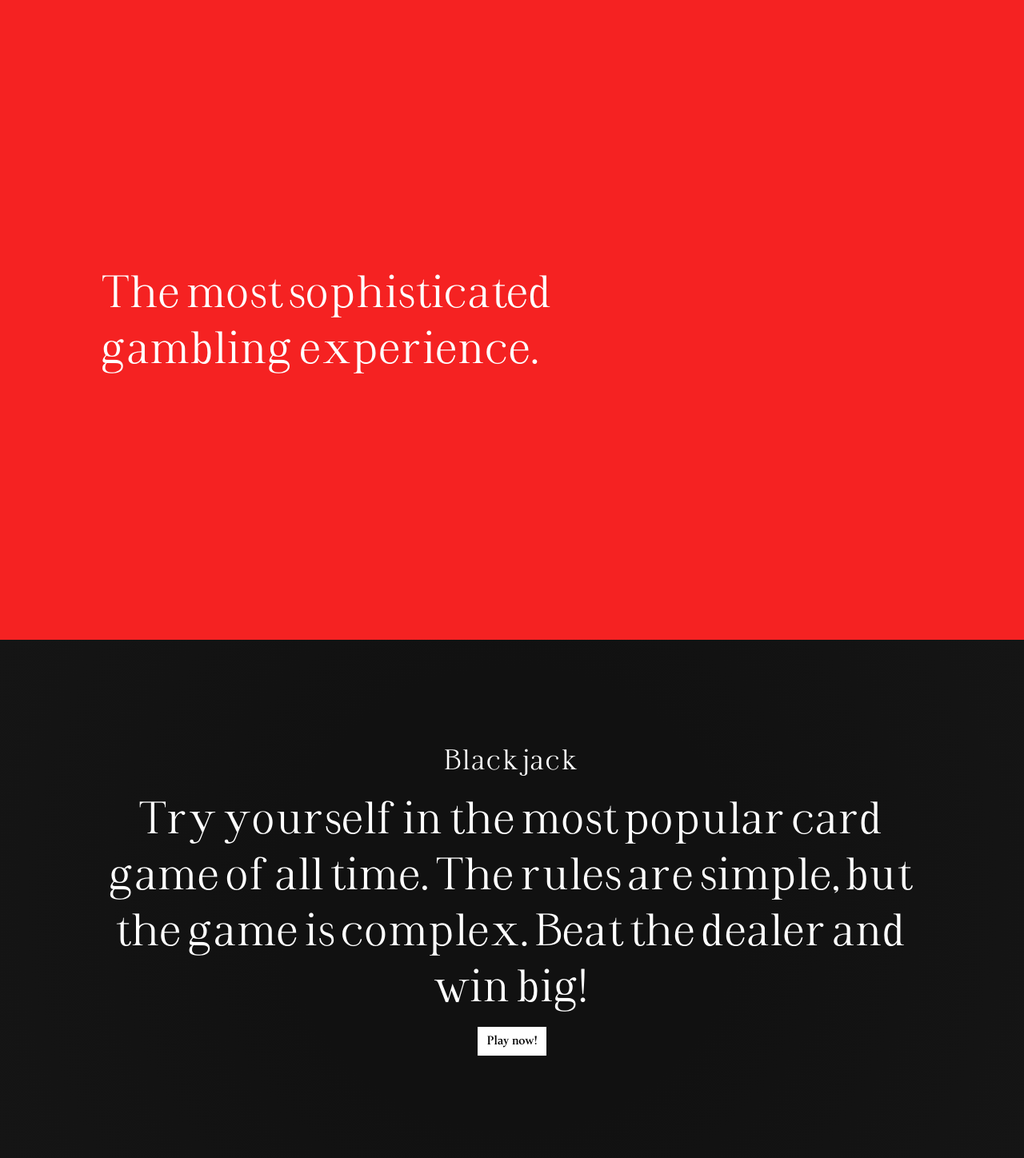
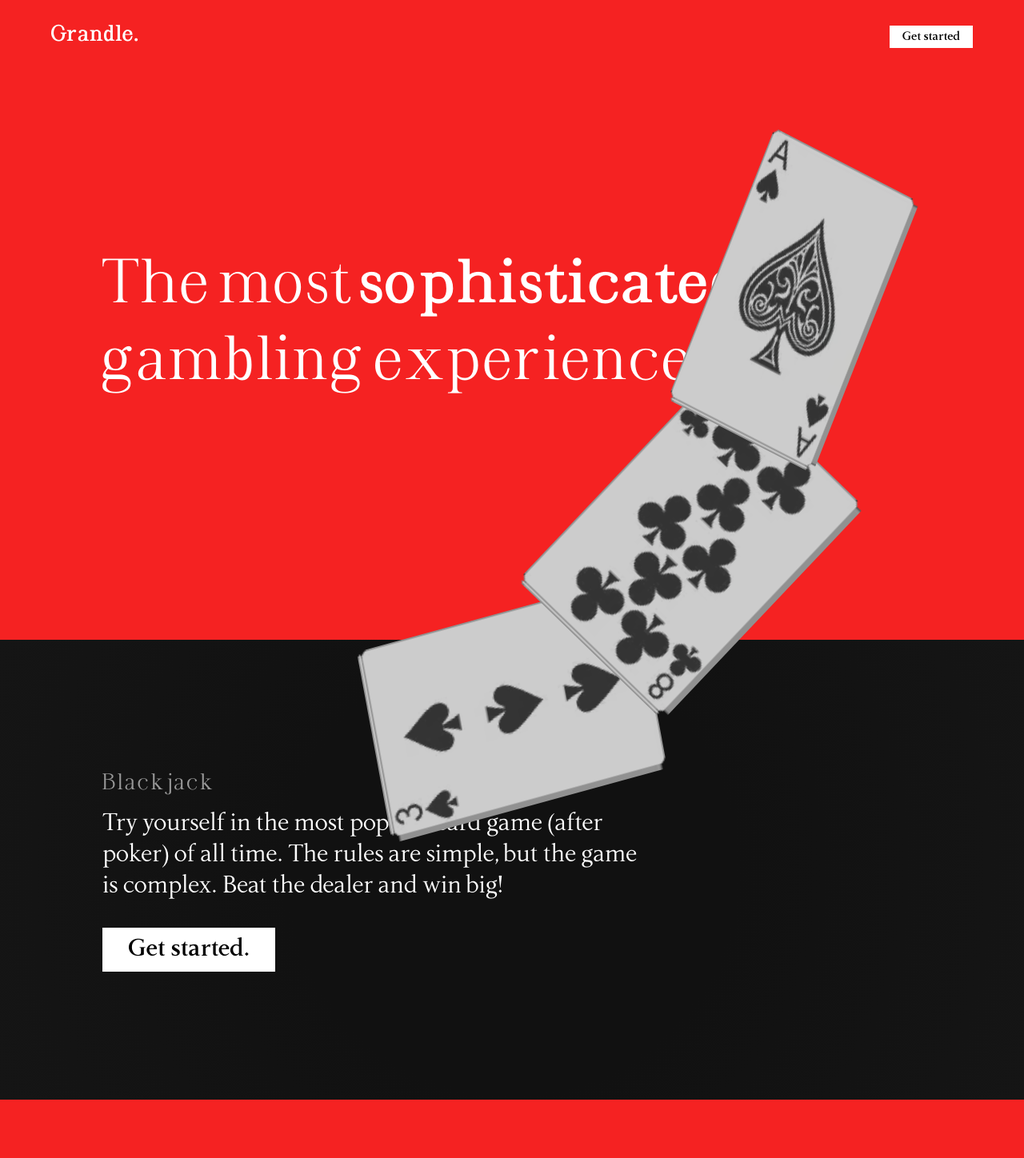
Before and after one commit to Marci0817/gambling-site, a PHP site: page / in a window 1280 px wide. Shown: the whole page at 80% size. After the commit the page ends 1375 px from the top, so only its background shows below. Run offline with PHP 8.4, Linux system fonts and the light colour scheme.

Commit message:
Navbar & landing page progress

```diff
--- a/index.html
+++ b/index.html
@@ -14,18 +14,29 @@
 </head>
 
 <body>
+    <nav id="navbar">
+        <div id="nav-content">
+            <p class="title font-display">Grandle.</p>
+                <a class="btn" href="/auth.html">Get started</a>
+        </div>
+    </nav>
     <div id="tagline">
         <h1 class="font-display">
-            The most sophisticated<br>
+            The most <b>sophisticated</b><br>
             gambling experience.
         </h1>
+        <div id="cards-overlay">
+            <img class="card" src="/assets/cards/A-1.webp" alt="">
+            <img class="card" src="/assets/cards/8-4.webp" alt="">
+            <img class="card" src="/assets/cards/3-1.webp" alt="">
+        </div>
     </div>
     <div class="section">
-        <h2 class="font-display">Blackjack</h2>
-        <p class="font-display">Try yourself in the most popular card game of all time. The rules are simple, but the
+        <h2 class="font-display section-title">Blackjack</h2>
+        <p>Try yourself in the most popular card game (after poker) of all time. The rules are simple, but the
             game is complex. Beat
             the dealer and win big!</p>
-        <a href="blackjack.php" class="btn">Play now!</a>
+        <a href="blackjack.php" class="btn">Get started.</a>
     </div>
 </body>
 
--- a/styles/landing.css
+++ b/styles/landing.css
@@ -1,13 +1,66 @@
+#navbar {
+    z-index: 1000;
+    position: fixed;
+    width: 100%;
+}
+
+#nav-content {
+    display: flex;
+    place-content: space-between;
+    padding: 1.5rem 4rem;
+    max-width: 1600px;
+    margin: 0 auto;
+}
+
+#navbar .title {
+    font-size: 2rem;
+    font-weight: bold;
+}
+
 #tagline {
-    background-color: #f52222;
+    position: relative;
+    background-color: var(--primary);
     padding-left: 8rem;
     height: 100vh;
     display: flex;
     align-items: center;
 }
 
+#cards-overlay {
+    display: flex;
+    flex-direction: column;
+    align-items: end;
+    filter: contrast(0.6);
+    position: absolute;
+    top: 12rem;
+    right: 10rem;
+}
+
+#cards-overlay .card {
+    width: 16rem;
+}
+
+#cards-overlay .card:nth-child(1) {
+    z-index: 3;
+    transform: rotate3d(0, 5, 3, 45deg);
+}
+
+#cards-overlay .card:nth-child(2) {
+    z-index: 2;
+    margin-top: -4rem;
+    margin-right: 8rem;
+    transform: rotate3d(0, 1, 4, 45deg);
+}
+
+#cards-overlay .card:nth-child(3) {
+    z-index: 1;
+    margin-top: -10rem;
+    margin-right: 22rem;
+    transform: rotate3d(0, 1, 3, 80deg);
+}
+
 h1 {
-    font-size: 4rem;
+    font-size: 5.5rem;
     font-weight: lighter;
 }
 
@@ -19,16 +72,26 @@ h2 {
 
 p {
     font-weight: lighter;
-    font-size: 4rem;
-    max-width: 70ch;
+    max-width: 40ch;
 }
 
 .section {
+    font-size: 2rem;
     background: radial-gradient(circle, #111 40%, #151515 100%);
-    padding: 8rem;
-    text-align: center;
+    padding: 10rem 8rem;
     display: flex;
     flex-direction: column;
-    align-items: center;
+    align-items: start;
     gap: 1rem;
 }
+
+.section .section-title {
+    font-size: 1em;
+    color: #999;
+    letter-spacing: 0.05em;
+}
+
+.btn {
+    margin-top: 0.5em;
+    padding: 0.25em 1em;
+}
```
